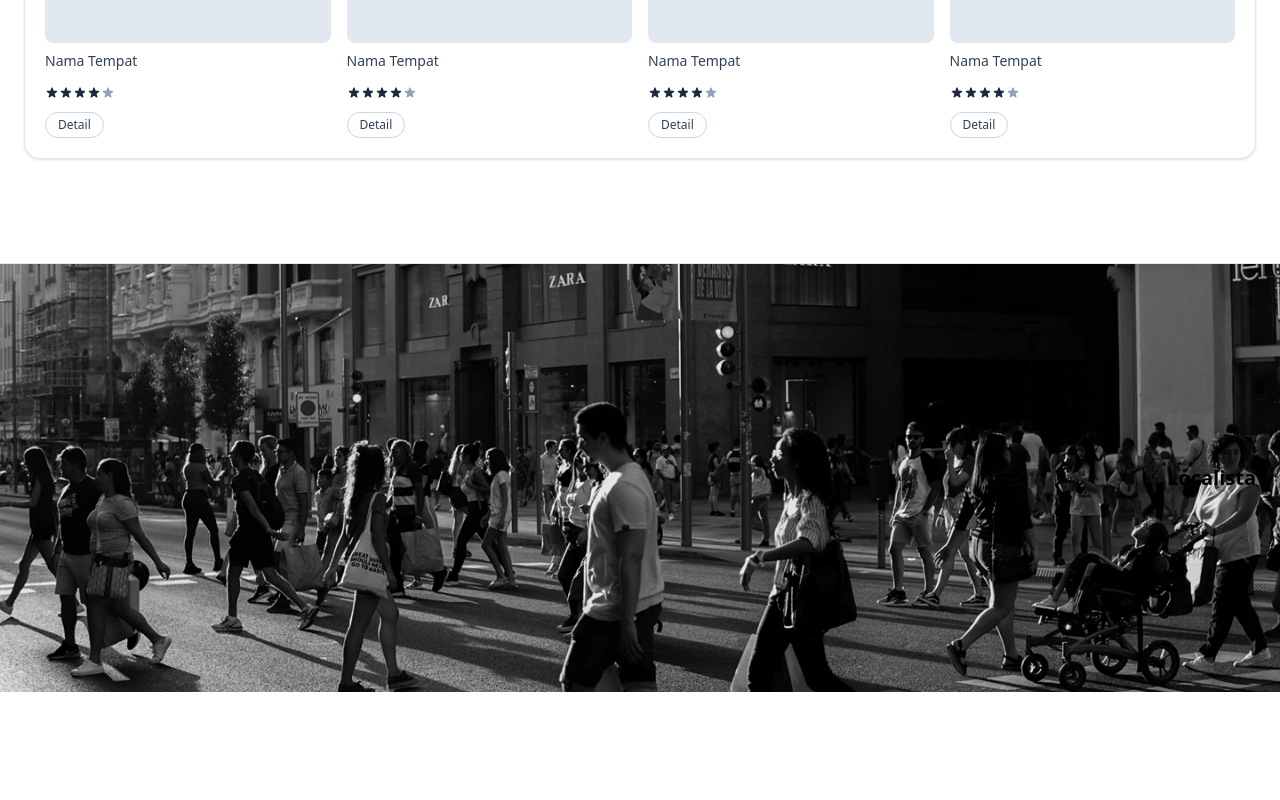
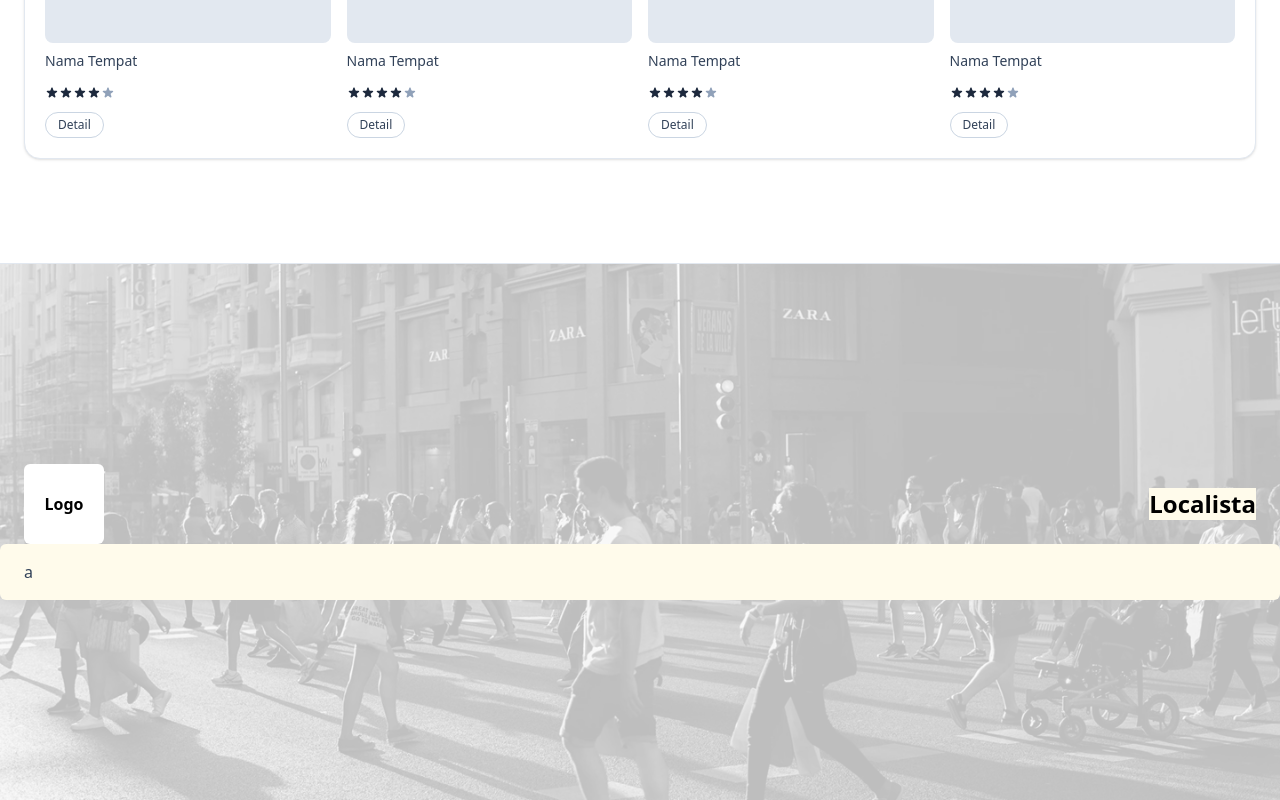
Before and after one commit to Muhammad-Faiz-Firmansyah/localista, a React (Vite) app: page / in a window 1280 px wide. Shown: the part 1918-2718 px from the top of the page. Before the commit the page ends 2610 px from the top, so only its background shows below. Built offline with nearby package versions, Linux system fonts and the light colour scheme.

Commit message:
Refactor footer component layout and add background image with opacity

```diff
--- a/src/Home.jsx
+++ b/src/Home.jsx
@@ -1,6 +1,5 @@
 // Home sections: Makanan, Minuman, Jasa, Fashion, Sembako
 // Simple placeholder cards to match the Figma structure
-
 function Star({ filled }) {
   return (
     <svg
@@ -66,7 +65,7 @@ function SectionPanel({ title }) {
 
 export default function Home() {
   return (
-    <div className="mx-auto max-w-screen-xl px-4 md:px-6 pb-16 space-y-6 md:space-y-8">
+    <div className="mx-auto max-w-7xl px-4 md:px-6 pb-16 space-y-6 md:space-y-8">
       <SectionPanel title="Makanan" />
       <SectionPanel title="Minuman" />
       <SectionPanel title="Jasa" />
--- a/src/footer.jsx
+++ b/src/footer.jsx
@@ -3,9 +3,20 @@ import Parallax from "./assets/Parallax.png";
 
 export default function Footer() {
   return (
-    <footer className="md:py-50 mt-10 border-t border-slate-200 py-20" style={{ backgroundImage: `url(${Parallax})`, backgroundSize: 'cover', backgroundPosition: 'center' }}>
-      <div className="mx-auto max-w-7xl px-4 md:px-6 text-right text-xl font-montserrat font-bold text-black">
-        Localista
+    <footer className="relative md:py-50 mt-10 border-t border-slate-200 pt-20 flex flex-col">
+      <div className="absolute inset-0" style={{ backgroundImage: `url(${Parallax})`, backgroundSize: 'cover', backgroundPosition: 'center', opacity: 0.25, filter: 'grayscale(100%)' }}></div>
+      <div className="relative flex items-center px-4 md:px-6 ">
+
+        <div className="w-20 h-20 bg-white flex items-center justify-center text-black font-bold rounded-md">
+        Logo
+        </div>
+
+        <div className="bg-amber-50 text-xl md:text-2xl font-montserrat font-bold text-black ml-auto">
+          Localista
+        </div>
+      </div>
+      <div className="relative text-sm md:text-base text-slate-700 px-4 md:px-6 bg-amber-50 py-4 rounded-md mt-auto">
+      a
       </div>
     </footer>
   );
```
